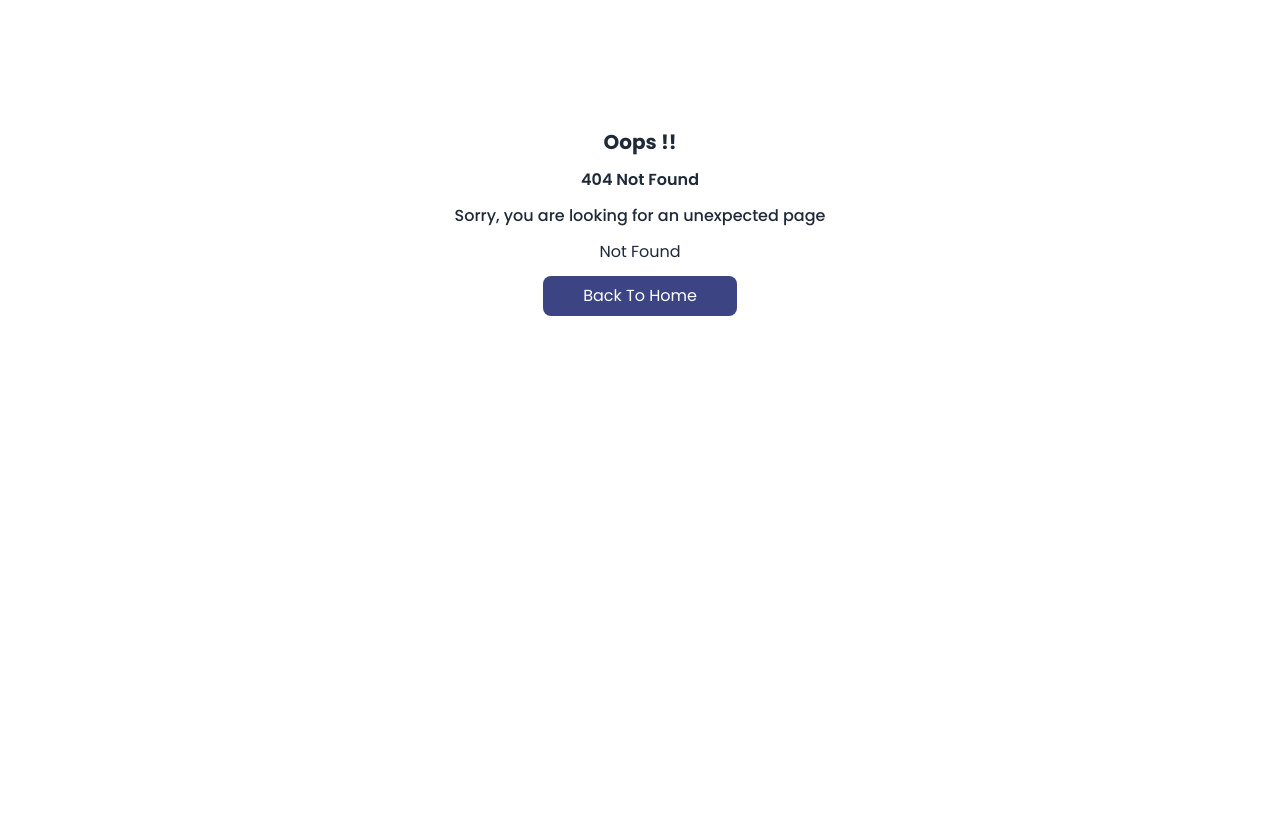
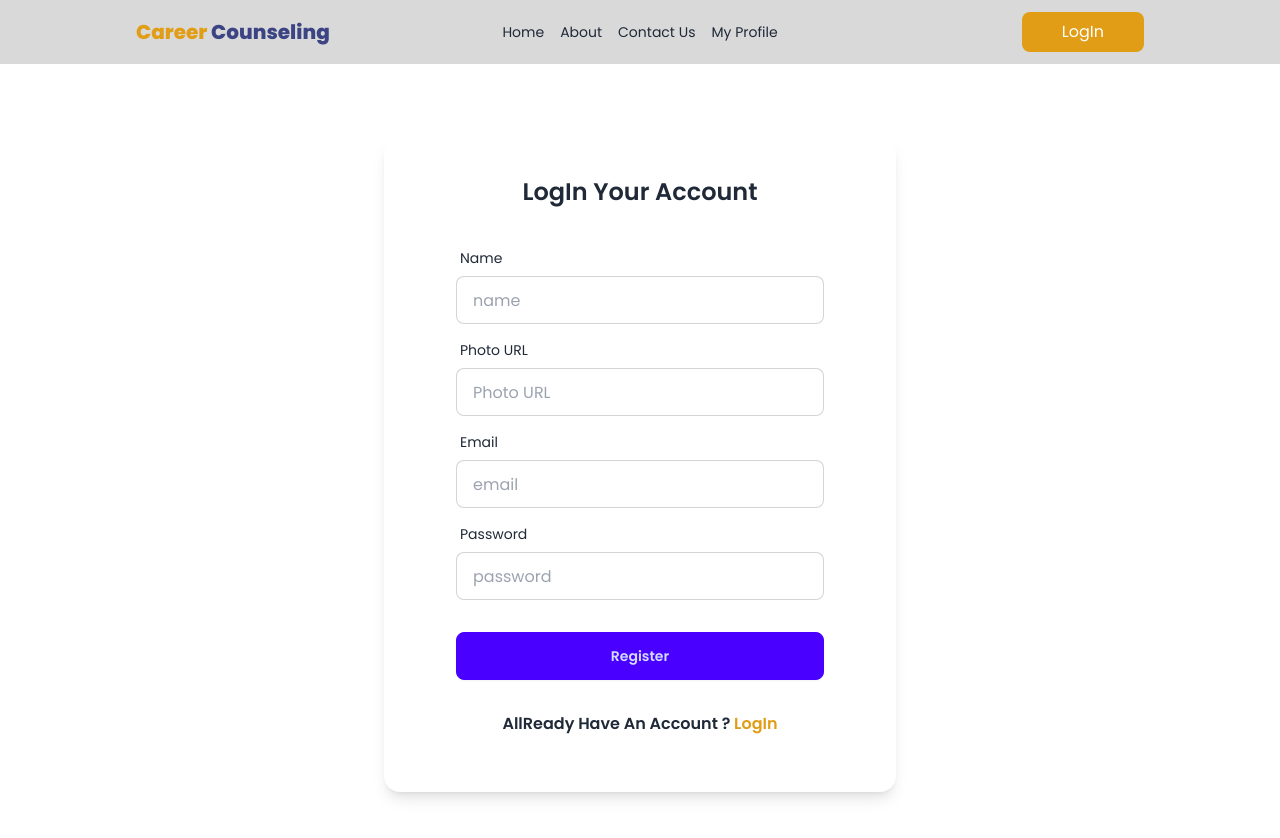
Before and after one commit to utshasaha16/career-counseling, a React (Vite) app: page /auth/register in a window 1280 px wide. Before the commit this address had no page. Shown: the top 838 px of the page. Before the commit the page ends 800 px from the top, so only its background shows below. Built offline with nearby package versions, Linux system fonts and the light colour scheme; no server answers.

Commit message:
create logIn and register form and implement auth in register form

```diff
--- /dev/null
+++ b/src/AuthLayout/AuthLayout.jsx
@@ -0,0 +1,15 @@
+import { Outlet } from "react-router-dom";
+import Navbar from "../components/Navbar/Navbar";
+import Footer from "../components/Footer/Footer";
+
+
+const AuthLayout = () => {
+    return (
+        <div>
+            <Navbar></Navbar>
+            <Outlet></Outlet>
+        </div>
+    );
+};
+
+export default AuthLayout;
--- /dev/null
+++ b/src/components/LogIn/LogIn.jsx
@@ -0,0 +1,49 @@
+import { Link } from "react-router-dom";
+
+const LogIn = () => {
+  return (
+    <div className="min-h-screen flex justify-center items-center">
+        {/* <div>
+            <img src={} alt="" />
+        </div> */}
+      <div className="card bg-base-100 w-full max-w-lg shrink-0 shadow-lg p-10">
+        <h2 className="text-2xl font-semibold text-center">LogIn Your Account</h2>
+        <form className="card-body">
+          <div className="form-control">
+            <label className="label">
+              <span className="label-text">Email</span>
+            </label>
+            <input
+              type="email"
+              placeholder="email"
+              className="input input-bordered"
+              required
+            />
+          </div>
+          <div className="form-control">
+            <label className="label">
+              <span className="label-text">Password</span>
+            </label>
+            <input
+              type="password"
+              placeholder="password"
+              className="input input-bordered"
+              required
+            />
+            <label className="label">
+              <a href="#" className="label-text-alt link link-hover">
+                Forgot password?
+              </a>
+            </label>
+          </div>
+          <div className="form-control mt-6">
+            <button className="btn btn-primary">Login</button>
+          </div>
+        </form>
+        <p className="text-center font-semibold mb-4">Don't Have An Account ? <Link to="/auth/register" className="text-[#E09D15]">Register</Link></p>
+      </div>
+    </div>
+  );
+};
+
+export default LogIn;
--- a/src/components/Navbar/Navbar.jsx
+++ b/src/components/Navbar/Navbar.jsx
@@ -1,14 +1,18 @@
-import React from "react";
-import { NavLink } from "react-router-dom";
-import  './navbar.css'
+import React, { useContext } from "react";
+import { Link, NavLink } from "react-router-dom";
+import "./navbar.css";
+import { AuthContext } from "../Provider/AuthProvider";
 
 const Navbar = () => {
-  const navLinks = <>
+  const { user, logOut } = useContext(AuthContext);
+  const navLinks = (
+    <>
       <NavLink to="/">Home</NavLink>
       <NavLink to="/about">About</NavLink>
       <NavLink to="/contact">Contact Us</NavLink>
       <NavLink to="/myProfile">My Profile</NavLink>
     </>
+  );
   return (
     <nav className="bg-[#D9D9D9]">
       <div className="navbar md:w-[80%] mx-auto">
@@ -37,15 +41,30 @@ const Navbar = () => {
               {navLinks}
             </ul>
           </div>
-        <h1 className="text-xl font-extrabold"><span className="text-[#E09D15]">Career</span> <span className="text-[#3C4483]">Counseling</span></h1>
+          <h1 className="text-xl font-extrabold">
+            <span className="text-[#E09D15]">Career</span>{" "}
+            <span className="text-[#3C4483]">Counseling</span>
+          </h1>
         </div>
         <div className="navbar-center hidden lg:flex">
-        <ul className="menu menu-horizontal px-1 space-x-4">
-          {navLinks}
-        </ul>
+          <ul className="menu menu-horizontal px-1 space-x-4">{navLinks}</ul>
         </div>
         <div className="navbar-end">
-        <button className="px-10 py-2 bg-[#E09D15] rounded-lg text-white">LogIn</button>
+          {user && user?.email ? (
+            <Link
+              onClick={logOut}
+              className="px-10 py-2 bg-[#E09D15] rounded-lg text-white"
+            >
+              LogOut
+            </Link>
+          ) : (
+            <Link
+              to="/auth/logIn"
+              className="px-10 py-2 bg-[#E09D15] rounded-lg text-white"
+            >
+              LogIn
+            </Link>
+          )}
         </div>
       </div>
     </nav>
--- /dev/null
+++ b/src/components/Provider/AuthProvider.jsx
@@ -0,0 +1,40 @@
+import { createContext, useEffect, useState } from "react";
+import { createUserWithEmailAndPassword, getAuth, onAuthStateChanged, signOut } from "firebase/auth";
+import app from "../../firebase/firebase.init";
+
+export const AuthContext = createContext()
+const auth = getAuth(app)
+
+const AuthProvider = ({children}) => {
+    const [user, setUser] = useState(null);
+    console.log(user);
+    const createNewUser = (email, password) => {
+        return createUserWithEmailAndPassword(auth, email, password)
+    }
+
+    const logOut = () => {
+        return signOut(auth)
+    }
+
+    const authInfo = {
+        user,
+        setUser,
+        createNewUser,
+        logOut
+    }
+
+    useEffect(() => {
+     const unsubscribe = onAuthStateChanged(auth, currentUser => {
+            setUser(currentUser)
+        })
+        return () => {
+            unsubscribe()
+        }
+    }, [])
+
+    return <AuthContext.Provider value={authInfo}>
+        {children}
+    </AuthContext.Provider>
+};
+
+export default AuthProvider;
--- /dev/null
+++ b/src/components/Register/Register.jsx
@@ -0,0 +1,101 @@
+import { useContext } from "react";
+import { Link } from "react-router-dom";
+import { AuthContext } from "../Provider/AuthProvider";
+
+const Register = () => {
+  const { createNewUser, setUser } = useContext(AuthContext);
+  const handleRegisterFormSubmit = (e) => {
+    e.preventDefault();
+    const form = new FormData(e.target);
+    const name = form.get("name");
+    const photo = form.get("photo");
+    const email = form.get("email");
+    const password = form.get("password");
+    console.log({ name, photo, email, password });
+
+    createNewUser(email, password)
+      .then((result) => {
+        const user = result.user;
+        setUser(user)
+        console.log(user);
+      })
+      .catch((error) => {
+        const errorCode = error.code;
+        const errorMessage = error.message;
+        console.log(errorCode, errorMessage);
+      });
+  };
+  return (
+    <div className="min-h-screen flex justify-center items-center">
+      {/* <div>
+            <img src={} alt="" />
+        </div> */}
+      <div className="card bg-base-100 w-full max-w-lg shrink-0 shadow-lg p-10">
+        <h2 className="text-2xl font-semibold text-center">
+          LogIn Your Account
+        </h2>
+        <form onSubmit={handleRegisterFormSubmit} className="card-body">
+          <div className="form-control">
+            <label className="label">
+              <span className="label-text">Name</span>
+            </label>
+            <input
+              type="text"
+              name="name"
+              placeholder="name"
+              className="input input-bordered"
+              required
+            />
+          </div>
+          <div className="form-control">
+            <label className="label">
+              <span className="label-text">Photo URL</span>
+            </label>
+            <input
+              type="text"
+              name="photo"
+              placeholder="Photo URL"
+              className="input input-bordered"
+              required
+            />
+          </div>
+          <div className="form-control">
+            <label className="label">
+              <span className="label-text">Email</span>
+            </label>
+            <input
+              type="email"
+              name="email"
+              placeholder="email"
+              className="input input-bordered"
+              required
+            />
+          </div>
+          <div className="form-control">
+            <label className="label">
+              <span className="label-text">Password</span>
+            </label>
+            <input
+              type="password"
+              name="password"
+              placeholder="password"
+              className="input input-bordered"
+              required
+            />
+          </div>
+          <div className="form-control mt-6">
+            <button className="btn btn-primary">Register</button>
+          </div>
+        </form>
+        <p className="text-center font-semibold mb-4">
+          AllReady Have An Account ?{" "}
+          <Link to="/auth/logIn" className="text-[#E09D15]">
+            LogIn
+          </Link>
+        </p>
+      </div>
+    </div>
+  );
+};
+
+export default Register;
--- a/src/firebase/firebase.init.js
+++ b/src/firebase/firebase.init.js
@@ -1,5 +1,6 @@
 // Import the functions you need from the SDKs you need
 import { initializeApp } from "firebase/app";
+
 // TODO: Add SDKs for Firebase products that you want to use
 // https://firebase.google.com/docs/web/setup#available-libraries
 
@@ -15,3 +16,6 @@ const firebaseConfig = {
 
 // Initialize Firebase
 const app = initializeApp(firebaseConfig);
+
+
+export default app
```
Also changed, not shown: src/Routers/router.jsx (+17 -0 lines), src/main.jsx (+12 -9 lines), 1 other file (tests, documents, lock files or other folders). Lines whose indentation alone changed are shown as unchanged.
